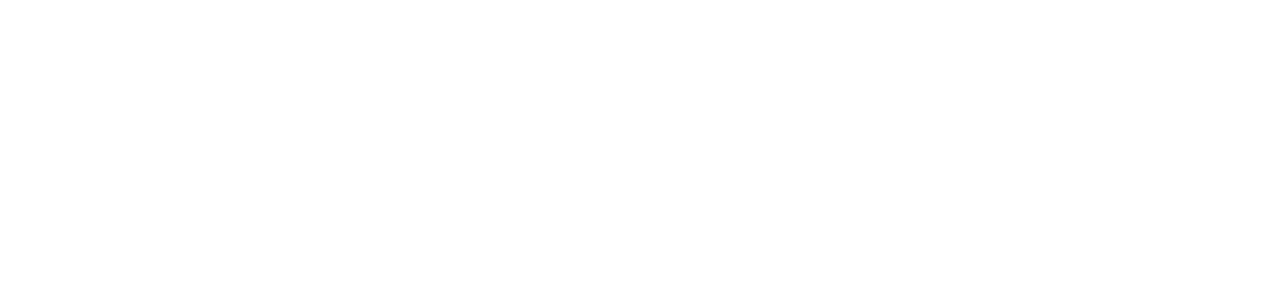
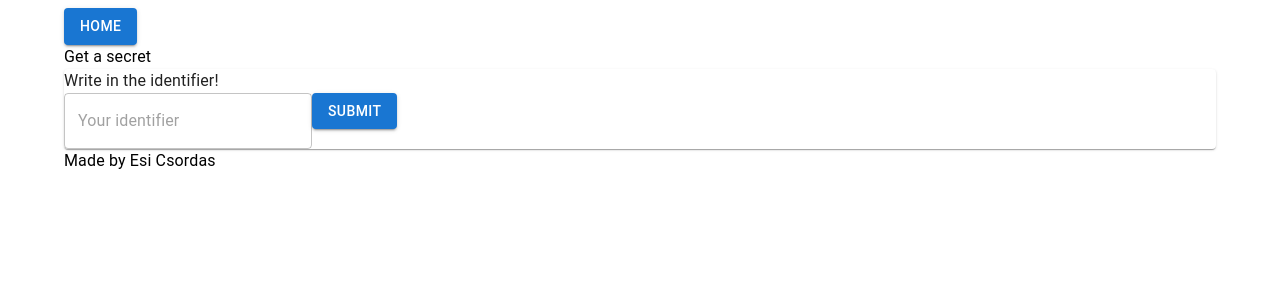
Before and after one commit to esicsordas/secret-server, a React (Create React App) app in the folder client/: page /get-a-secret in a window 1280 px wide. Before the commit this address had no page. Shown: the top 300 px of the page. Built offline with nearby package versions, Linux system fonts and the light colour scheme.

Commit message:
build "get a secret" route skeleton

```diff
--- /dev/null
+++ b/client/src/Components/HashForm.jsx
@@ -0,0 +1,19 @@
+import { Paper, TextField, Typography, Button } from "@mui/material";
+import SecretProvider from "./SecretProvider";
+
+const HashForm = ({ handleChange }) => {
+
+const handleSubmit = () => {
+    handleChange(<SecretProvider secret={"secret provided from get method"}/>)
+}
+
+    return (
+    <Paper>
+        <Typography>Write in the identifier!</Typography>
+        <TextField placeholder="Your identifier"></TextField>
+        <Button variant="contained" onClick={handleSubmit} >SUBMIT</Button>
+    </Paper>
+)
+}
+
+export default HashForm;
--- /dev/null
+++ b/client/src/Components/SecretProvider.jsx
@@ -0,0 +1,13 @@
+import { Paper, Typography } from "@mui/material";
+
+const SecretProvider = ( { secret }) => {
+
+return (
+    <Paper>
+        <Typography>Your secret:</Typography>
+        <Typography>{secret}</Typography>
+    </Paper>
+)
+}
+
+export default SecretProvider;
--- /dev/null
+++ b/client/src/GetASecretPage.jsx
@@ -0,0 +1,24 @@
+import { useEffect, useState } from "react";
+import { Container, Typography } from "@mui/material";
+import Footer from "./Components/Footer";
+import Header from "./Components/Header";
+import HashForm from "./Components/HashForm";
+
+const GetASecretPage = () => {
+    const [currentComponent, setCurrentComponent] = useState(null);
+
+    useEffect(() => {
+      setCurrentComponent(<HashForm handleChange={setCurrentComponent} />);
+    }, []);
+
+  return (
+    <Container>
+      <Header />
+        <Typography>Get a secret</Typography>
+        {currentComponent}
+      <Footer />
+    </Container>
+  );
+};
+
+export default GetASecretPage;
--- a/client/src/index.js
+++ b/client/src/index.js
@@ -5,6 +5,7 @@
 import AddNewSecretPage from "./AddNewSecretPage.jsx"
 import "./index.css";
 import reportWebVitals from "./reportWebVitals";
+import GetASecretPage from "./GetASecretPage.jsx";
 
 const router = createBrowserRouter([
   {
@@ -15,6 +16,10 @@
   {
     path: "/add-new-secret",
     element: <AddNewSecretPage />
+  },
+  {
+    path: "/get-a-secret",
+    element: <GetASecretPage/>
   }
 
 ])
```
